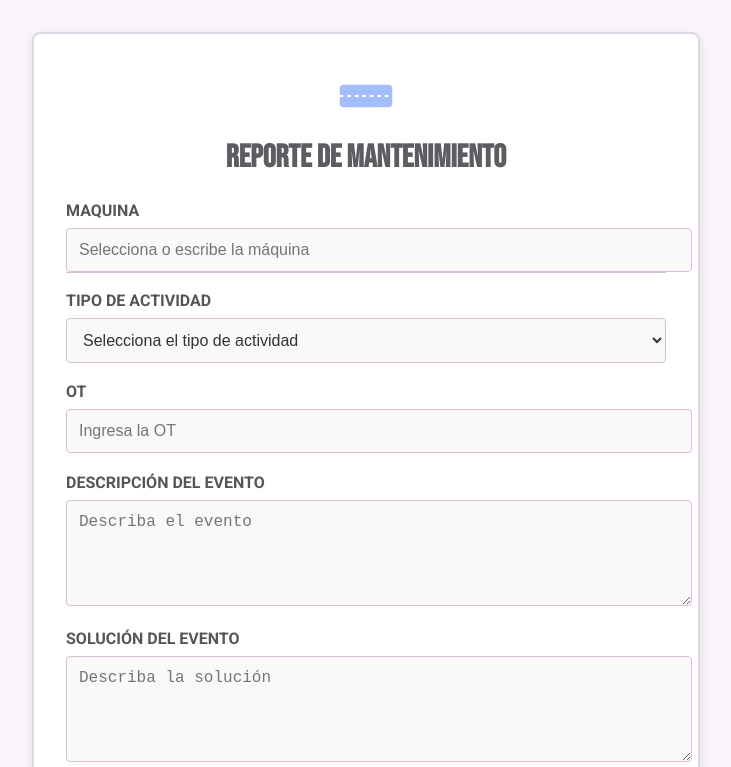
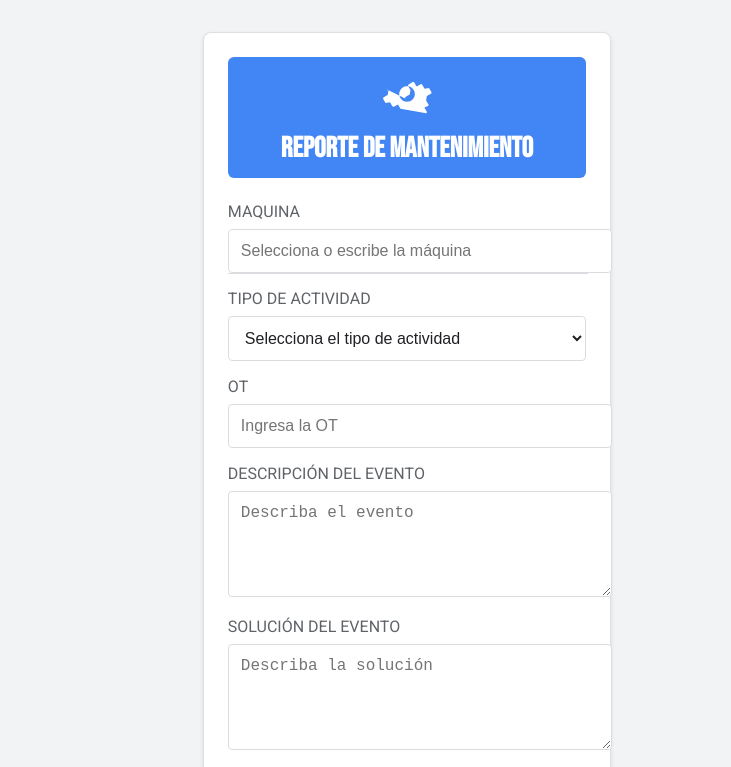
Before and after one commit to LioKen/Reportesalva, a plain HTML site: page index.html in a window 1280 px wide. Shown: the top 767 px of the page, without its empty margins (274-1005 px from the left). Drawn offline with Linux system fonts and the light colour scheme.

Commit message:
Update index.html

```diff
--- a/index.html
+++ b/index.html
@@ -11,57 +11,68 @@
   <link href="https://fonts.googleapis.com/css2?family=Roboto:wght@400;700&family=Bebas+Neue&display=swap" rel="stylesheet">
 
   <style>
-    /* Paleta pastel y estilos profesionales */
+    /* Paleta similar a Google Forms: fondo claro, acentos en azul y gris */
     body {
-      background-color: #F8F4F9;
-      color: #333;
+      background-color: #F1F3F4;
+      color: #202124;
       font-family: 'Roboto', sans-serif;
       margin: 0;
       padding: 0;
     }
     main {
-      padding: 2rem;
+      padding: 1rem;
+      display: flex;
+      justify-content: center;
     }
     .formulario {
       background-color: #FFFFFF;
+      width: 100%;
       max-width: 600px;
-      margin: 0 auto;
-      padding: 2rem;
-      border: 2px solid #E0D7E5;
+      margin: 1rem;
+      padding: 1.5rem;
+      border: 1px solid #E0E0E0;
       border-radius: 8px;
-      box-shadow: 0 4px 8px rgba(0,0,0,0.1);
+      box-shadow: 0 2px 4px rgba(0,0,0,0.1);
       transition: transform 0.3s ease, box-shadow 0.3s ease;
     }
     .formulario:hover {
-      transform: translateY(-3px);
-      box-shadow: 0 6px 12px rgba(0,0,0,0.15);
+      transform: translateY(-2px);
+      box-shadow: 0 4px 8px rgba(0,0,0,0.15);
     }
     .form-header {
       text-align: center;
       margin-bottom: 1.5rem;
+      padding: 0.75rem;
+      background-color: #4285F4;
+      border-radius: 6px;
+      color: #fff;
     }
-    /* Icono de conveyor (cinta transportadora) */
-    .conveyor-icon {
-      width: 60px;
-      height: 60px;
+    /* Icono de engranaje en movimiento */
+    .gear-icon {
+      width: 50px;
+      height: 50px;
       margin-bottom: 0.5rem;
-      fill: #A3BFFA;
+      fill: #fff;
+      animation: rotar 2s linear infinite;
+    }
+    @keyframes rotar {
+      0% { transform: rotate(0deg); }
+      100% { transform: rotate(360deg); }
     }
     .form-header h2 {
       margin: 0;
       font-family: 'Bebas Neue', sans-serif;
-      font-size: 2rem;
-      color: #5D5C61;
+      font-size: 1.8rem;
     }
     .campo {
-      margin-bottom: 1.2rem;
+      margin-bottom: 1rem;
       position: relative;
     }
     .campo label {
       display: block;
       margin-bottom: 0.5rem;
-      font-weight: bold;
-      color: #555;
+      font-weight: 500;
+      color: #5f6368;
     }
     .campo input[type="text"],
     .campo input[type="date"],
@@ -71,21 +82,18 @@
     .campo textarea {
       width: 100%;
       padding: 0.75rem;
-      border: 1px solid #D8BFD8;
+      border: 1px solid #DADCE0;
       border-radius: 4px;
       font-size: 1rem;
-      background-color: #FAF9F9;
-      color: #333;
-      transition: border 0.3s ease, box-shadow 0.3s ease;
+      background-color: #fff;
+      color: #202124;
+      transition: border 0.2s ease, box-shadow 0.2s ease;
     }
-    .campo input[type="text"]:focus,
-    .campo input[type="date"]:focus,
-    .campo input[type="time"]:focus,
-    .campo input[type="number"]:focus,
+    .campo input:focus,
     .campo select:focus,
     .campo textarea:focus {
-      border-color: #A3BFFA;
-      box-shadow: 0 0 5px rgba(163,191,250,0.5);
+      border-color: #4285F4;
+      box-shadow: 0 0 4px rgba(66,133,244,0.3);
       outline: none;
     }
     .campo textarea {
@@ -99,59 +107,63 @@
       list-style: none;
       margin: 0;
       padding: 0;
-      border: 1px solid #D8BFD8;
+      border: 1px solid #DADCE0;
       border-top: none;
-      max-height: 150px;
+      max-height: 300px; /* Aumentado para mostrar más items */
       overflow-y: auto;
-      background-color: #FAF9F9;
+      background-color: #fff;
       position: absolute;
-      width: calc(100% - 2px);
+      width: 100%;
       z-index: 10;
     }
     .suggestions-list li {
       padding: 0.5rem;
       cursor: pointer;
-      transition: background-color 0.3s ease;
+      transition: background-color 0.2s ease;
     }
     .suggestions-list li:hover {
-      background-color: #E6E6FA;
+      background-color: #F1F3F4;
     }
     .boton {
-      background-color: #A3BFFA;
+      background-color: #4285F4;
       color: #fff;
       border: none;
-      padding: 0.75rem 1.5rem;
+      padding: 0.75rem;
       border-radius: 4px;
       font-size: 1rem;
       cursor: pointer;
       width: 100%;
-      transition: background-color 0.3s ease;
+      transition: background-color 0.2s ease;
     }
     .boton:hover {
-      background-color: #7FA4F9;
+      background-color: #357AE8;
     }
     #errorMessage {
       text-align: center;
       margin-bottom: 1rem;
-      color: #FF6F61;
+      color: #D93025;
     }
     #spinner {
       margin-top: 10px;
     }
     .spinner {
       animation: rotar 1s linear infinite;
-      width: 50px;
-      height: 50px;
-    }
-    @keyframes rotar {
-      0% { transform: rotate(0deg); }
-      100% { transform: rotate(360deg); }
+      width: 40px;
+      height: 40px;
     }
     footer {
       text-align: center;
       padding: 1rem;
-      color: #888;
+      color: #5f6368;
       font-size: 0.9rem;
+    }
+    /* Responsividad: en móviles los inputs ocupan el 100% */
+    @media (max-width: 600px) {
+      .formulario {
+        width: 90%;
+        margin: 0 auto;
+        padding: 1rem;
+      }
     }
   </style>
 </head>
@@ -160,13 +172,9 @@
     <section>
       <form id="miFormulario" class="formulario">
         <div class="form-header">
-          <!-- Icono de conveyor (cinta transportadora) -->
-          <svg class="conveyor-icon" xmlns="http://www.w3.org/2000/svg" viewBox="0 0 64 64">
-            <!-- Ejemplo de icono de conveyor, puedes personalizar el SVG -->
-            <rect x="4" y="20" width="56" height="24" rx="4" ry="4"/>
-            <path d="M4,32 L60,32" stroke="#fff" stroke-width="2" stroke-dasharray="4 4"/>
-            <circle cx="16" cy="48" r="4" fill="#fff"/>
-            <circle cx="48" cy="48" r="4" fill="#fff"/>
+          <!-- Icono de engranaje en movimiento -->
+          <svg class="gear-icon" xmlns="http://www.w3.org/2000/svg" viewBox="0 0 512 512">
+            <path d="M487.4 315.7l-41.4-24 7.4-45.5 41.4-24c5.7-3.3 7.8-10.6 5-16.3l-24-41.4-45.5 7.4-24-41.4c-3.3-5.7-10.6-7.8-16.3-5l-41.4 24-24-41.4c-3.3-5.7-10.6-7.8-16.3-5L59.3 60c-5.7 3.3-7.8 10.6-5 16.3l24 41.4L41.4 132c-5.7 3.3-7.8 10.6-5 16.3l24 41.4-7.4 45.5-41.4 24c-5.7 3.3-7.8 10.6-5 16.3l24 41.4 45.5-7.4 24 41.4c3.3 5.7 10.6 7.8 16.3 5l41.4-24 24 41.4c3.3 5.7 10.6 7.8 16.3 5l41.4-24c5.7-3.3 7.8-10.6 5-16.3l-24-41.4 7.4-45.5 41.4-24c5.7-3.3 7.8-10.6 5-16.3zM256 336c-44.2 0-80-35.8-80-80s35.8-80 80-80 80 35.8 80 80-35.8 80-80 80z"/>
           </svg>
           <h2>Reporte de Mantenimiento</h2>
         </div>
@@ -247,7 +255,7 @@
         <!-- Spinner y mensaje de confirmación -->
         <div id="spinner" style="display: none; text-align: center;">
           <svg class="spinner" viewBox="0 0 50 50">
-            <circle class="path" cx="25" cy="25" r="20" fill="none" stroke="#007ACC" stroke-width="5"></circle>
+            <circle class="path" cx="25" cy="25" r="20" fill="none" stroke="#4285F4" stroke-width="5"></circle>
           </svg>
         </div>
         <div id="confirmationMessage" style="display: none; text-align: center; margin-top: 10px;"></div>
@@ -259,7 +267,6 @@
     Si tiene inconvenientes, comuníquese con ********
   </footer>
 
-  <!-- Scripts -->
   <script>
     // Función debounce para optimizar el autocompletado
     function debounce(func, delay) {
```
